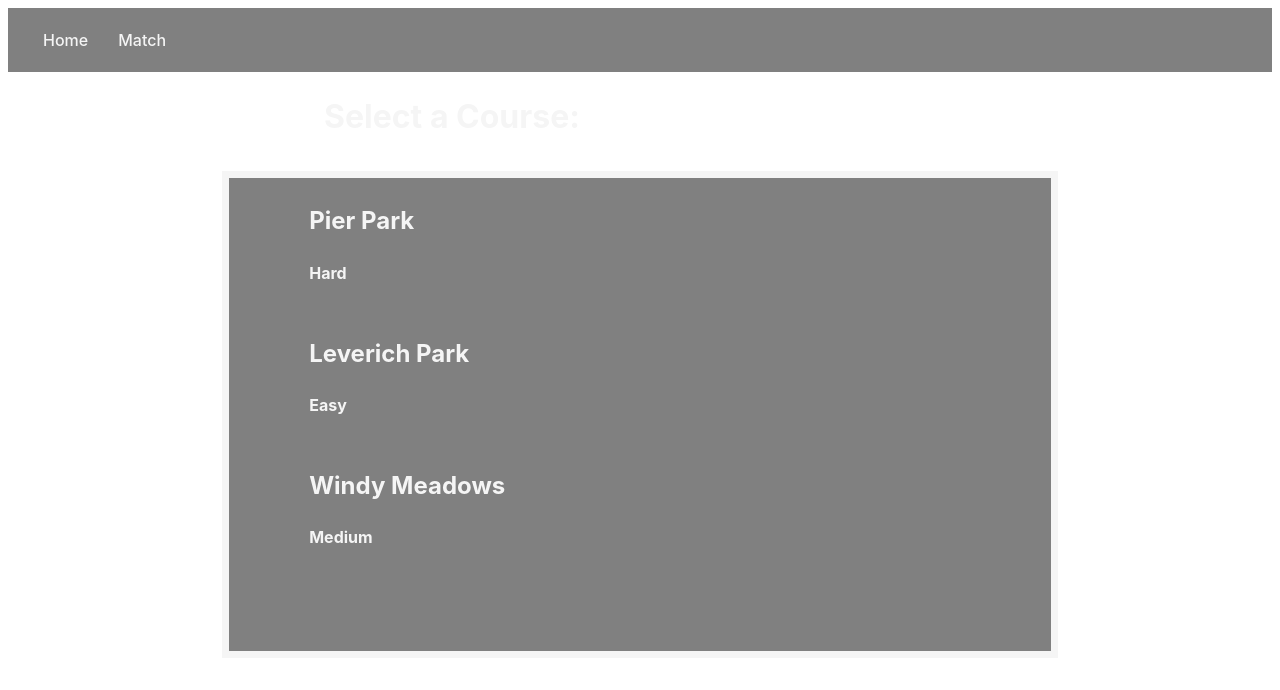
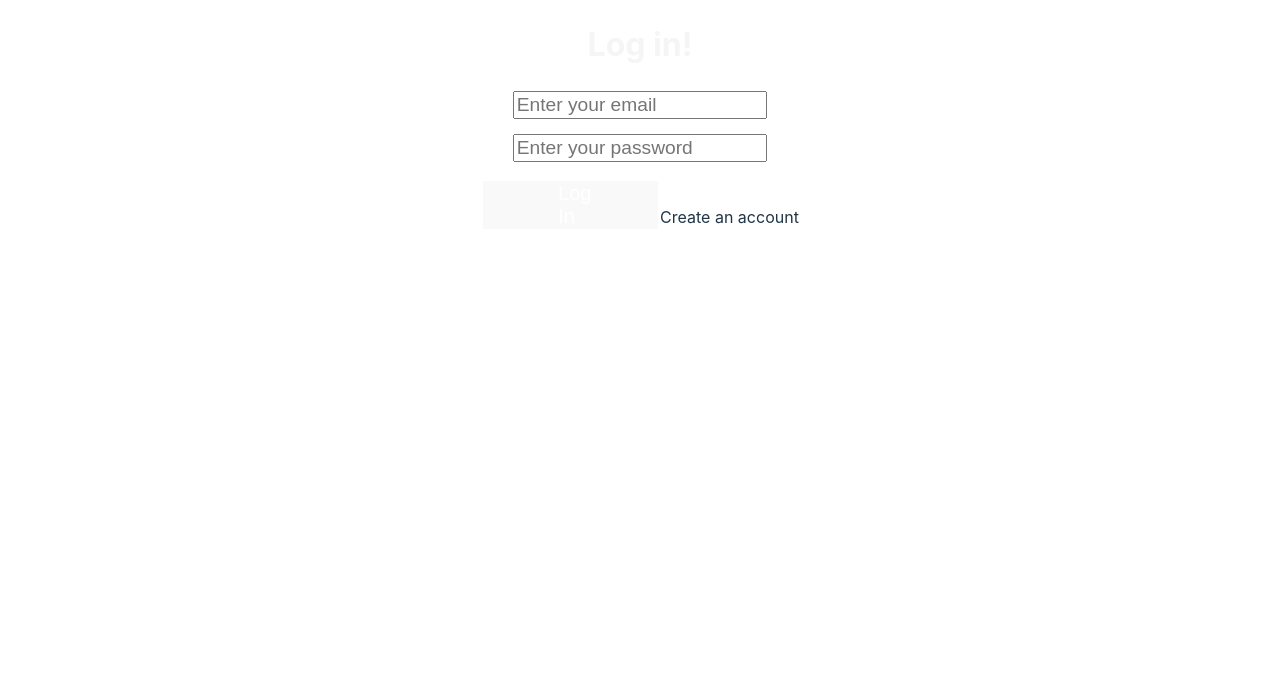
Before and after one commit to adamstag20/DiscGolf-Tracker, a React (Vite) app in the folder frontend/: page / in a window 1280 px wide. Shown: the top 690 px of the page. Built offline with nearby package versions, Linux system fonts and the light colour scheme.

Commit message:
Added styling to Sign up and login also user can't go to home page without login

```diff
--- a/frontend/src/App.tsx
+++ b/frontend/src/App.tsx
@@ -1,16 +1,21 @@
 import { useState } from 'react'
 import { Link, Route, Routes, Router, BrowserRouter } from "react-router-dom";
-import { Home,SignUp } from './Components';
+import { Home, AuthPage } from './Components';
 import StartGame from './StartGame';
 import reactLogo from './assets/react.svg'
 import viteLogo from '/vite.svg'
 import './styles/App.css'
+import './styles/Auth.css'
 
 function App() {
-  const [count, setCount] = useState(0)
+  const [authUser, setAuthUser] = useState(false)
 
   return (
-    <BrowserRouter>
+    <div>
+    { !authUser ? (
+        <AuthPage/>
+    ):(
+      <BrowserRouter>
       <div className="App">
         <nav>
           <div className="menu">
@@ -21,12 +26,14 @@ function App() {
 
         <Routes>
           <Route path="/" element={<Home />} />
-          <Route path="/match" element={<SignUp />} />
+          <Route path="/match" element={<AuthPage />} />
           <Route path="/start/:id" element={<StartGame />} />
         </Routes>
 
       </div>
     </BrowserRouter>
+    )}
+  </div>
   );
 }
 
--- a/frontend/src/Components.tsx
+++ b/frontend/src/Components.tsx
@@ -1,14 +1,29 @@
 import { courses } from "./assets/Maps";
 import { Link } from "react-router-dom";
-import './styles/Course.css'
+import './styles/Auth.css'
 import { useState } from "react";
 import { auth} from "./firebase"
 import {signInWithEmailAndPassword,createUserWithEmailAndPassword} from "firebase/auth";
 
-export const SignIn = () => {
+
+export const AuthPage = () => {
+
+	const [first, setFirst] = useState('');
+	const [last, setLast] = useState('');
 	const [email, setEmail] = useState('');
 	const [password, setPassword] = useState('');
+	const [create, setCreate] = useState(false);
 
+	const signUp = (e) => {
+		e.preventDefault();
+		createUserWithEmailAndPassword(auth, email, password)
+		.then((userCredential) => {
+			console.log(userCredential)
+		}).catch((error)=> {
+			console.log(error)
+		})
+
+	}
 	const signIn = (e) => {
 		e.preventDefault();
 		signInWithEmailAndPassword(auth, email, password)
@@ -20,9 +35,40 @@ export const SignIn = () => {
 
 	}
 	return(
-		<div>
-			<form onSubmit={signIn}>
-				<h1>LOGIN</h1>
+		<div className="auth">
+			{ create ? (
+				<form onSubmit={signUp}>
+				<h1>Create an Account</h1>
+				<input
+				type="text"
+				placeholder="Enter your First Name"
+				value={first}
+				onChange={((e)=> setFirst(e.target.value))}
+				></input>
+				<input
+				type="text"
+				placeholder="Enter your Last Name"
+				value={last}
+				onChange={((e)=> setLast(e.target.value))}
+				></input>
+				<input
+				type="email"
+				placeholder="Enter your email"
+				value={email}
+				onChange={((e)=> setEmail(e.target.value))}
+				></input>
+				<input
+				type="password"
+				placeholder="Enter your password"
+				value={password}
+				onChange={((e)=> setPassword(e.target.value))}
+				></input>
+				<button type="submit">Sign Up</button>
+				<text onClick={() => setCreate(false)}>Back to login</text>
+			</form>
+			):(
+				<form onSubmit={signIn}>
+				<h1>Log in!</h1>
 				<input
 				type="email"
 				placeholder="Enter your email"
@@ -36,43 +82,10 @@ export const SignIn = () => {
 				onChange={((e)=> setPassword(e.target.value))}
 				></input>
 				<button type="submit">Log In</button>
+				<text onClick={() => setCreate(true)}>Create an account</text>
 			</form>
-		</div>
-	);
-};
+			)}
 
-export const SignUp = () => {
-	const [email, setEmail] = useState('');
-	const [password, setPassword] = useState('');
-
-	const signUp = (e) => {
-		e.preventDefault();
-		createUserWithEmailAndPassword(auth, email, password)
-		.then((userCredential) => {
-			console.log(userCredential)
-		}).catch((error)=> {
-			console.log(error)
-		})
-
-	}
-	return(
-		<div>
-			<form onSubmit={signUp}>
-				<h1>Create an Account</h1>
-				<input
-				type="email"
-				placeholder="Enter your email"
-				value={email}
-				onChange={((e)=> setEmail(e.target.value))}
-				></input>
-				<input
-				type="password"
-				placeholder="Enter your password"
-				value={password}
-				onChange={((e)=> setPassword(e.target.value))}
-				></input>
-				<button type="submit">Sign Up</button>
-			</form>
 		</div>
 	);
 };
--- /dev/null
+++ b/frontend/src/styles/Auth.css
@@ -0,0 +1,32 @@
+.auth {
+    text-align: center;
+    margin-left: auto;
+    margin-right: auto;
+    width: 65%;
+}
+
+input{
+    display: block;
+    margin-left: auto;
+    margin-right: auto;
+    width: 30%;
+    margin-bottom: 15px;
+    font-size: larger;
+  }
+
+  button {
+    background-color: #4CAF50;
+    border: none;
+    color: white;
+    padding-right: 100px;
+    padding-left: 75px;
+    text-decoration: none;
+    display: inline-block;
+    font-size: 16px;
+    margin: 4px 2px;
+    cursor: pointer;
+  }
+  text:hover {
+      cursor: pointer;
+      color: yellow;
+  }
```
Also changed, not shown: frontend/src/styles/App.css (line endings or trailing spaces).
